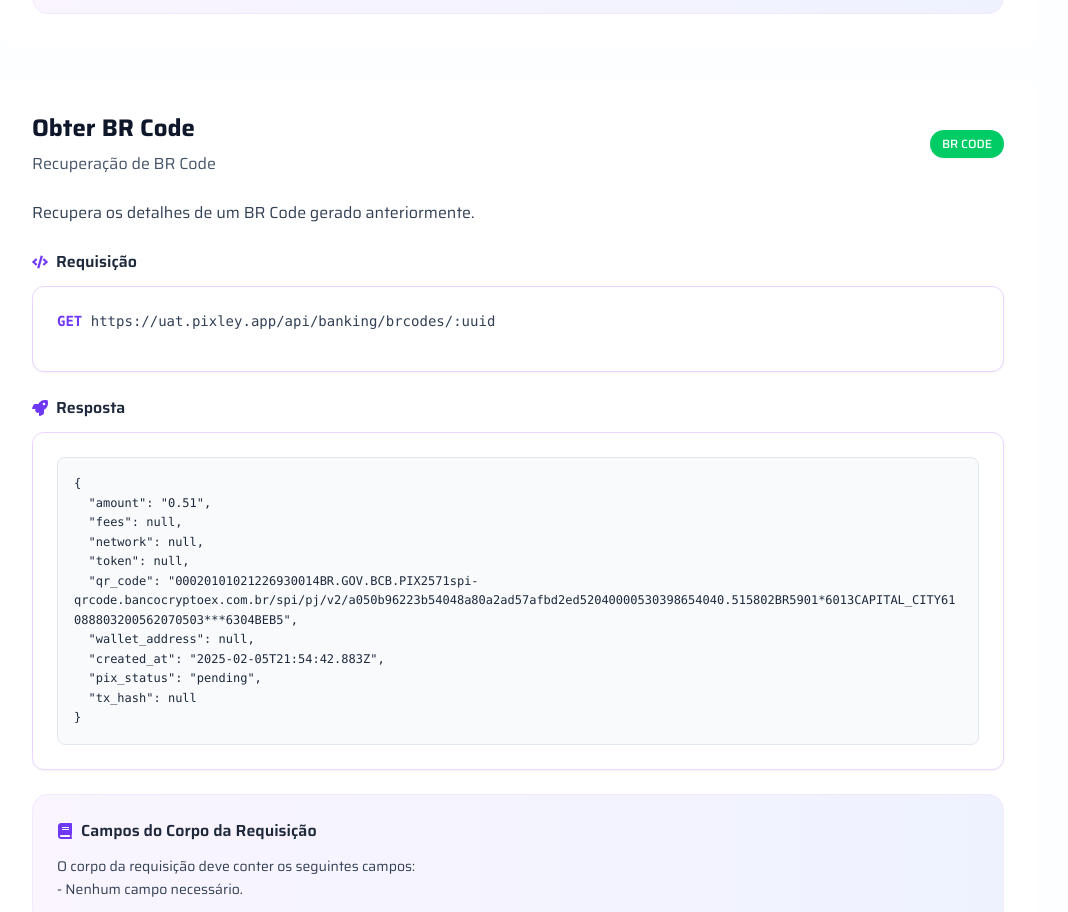
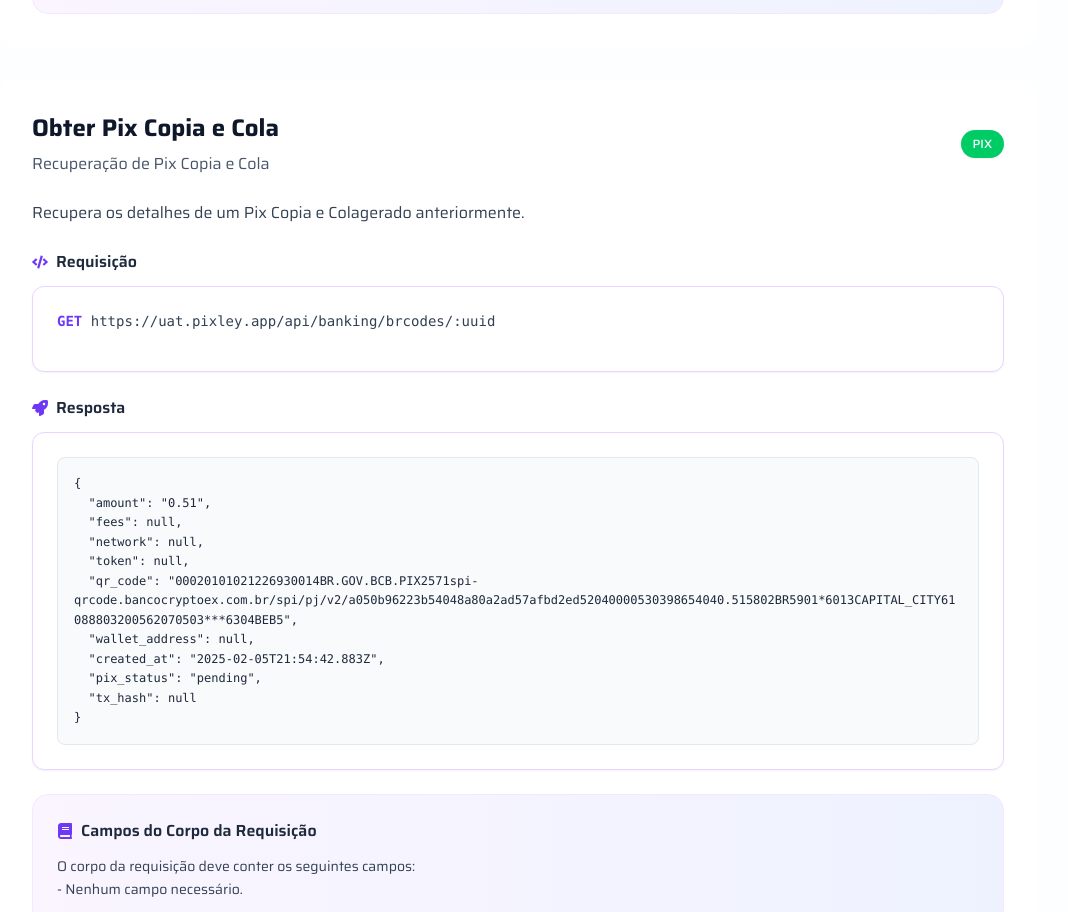
Before and after one commit to PixOnChain/pixonchain-docs, a Next.js app: page / in a window 1280 px wide. Shown: the part 4078-4990 px from the top of the page, without its empty margins (122-1190 px from the left). Built offline with nearby package versions, Linux system fonts and the light colour scheme.

Commit message:
feat: add Firebase hosting configuration and static export setup

```diff
--- a/next.config.ts
+++ b/next.config.ts
@@ -1,5 +1,11 @@
 module.exports = {
+  output: 'export',
+  trailingSlash: true,
+  experimental: {
+    telemetry: false,
+  },
   images: {
+    unoptimized: true,
     domains: ["www.facebook.com"],
     remotePatterns: [
       {
--- a/package.json
+++ b/package.json
@@ -6,7 +6,9 @@
     "dev": "next dev",
     "build": "next build",
     "start": "next start",
-    "lint": "next lint"
+    "lint": "next lint",
+    "export": "next build && next export",
+    "deploy": "npm run build && firebase deploy"
   },
   "dependencies": {
     "@emailjs/browser": "^4.4.1",
--- a/src/app/page.tsx
+++ b/src/app/page.tsx
@@ -275,9 +275,9 @@ x-secret-key: b7e24c4d2e8956c153c3d0bada964842109f279e1f5b77687b050ae4ce3071e6
 
     // PIX E PAGAMENTOS
     {
-      name: "Obter BR Code",
-      subtitle: "Recuperação de BR Code",
-      description: "Recupera os detalhes de um BR Code gerado anteriormente.",
+      name: "Obter Pix Copia e Cola",
+      subtitle: "Recuperação de Pix Copia e Cola",
+      description: "Recupera os detalhes de um Pix Copia e Colagerado anteriormente.",
       method: "GET",
       url: `https://${apiUrl}/api/banking/brcodes/:uuid`,
       exampleRequest: `GET https://${apiUrl}/api/banking/brcodes/:uuid
@@ -296,7 +296,7 @@ x-secret-key: b7e24c4d2e8956c153c3d0bada964842109f279e1f5b77687b050ae4ce3071e6`,
 }`,
       labels: [
         {
-          text: "BR CODE",
+          text: "PIX",
           bgColor: "bg-[#00cc66]",
           textColor: "text-white",
         },
```
Also changed, not shown: firebase.json (added), 2 other files (tests, documents, lock files or other folders).
